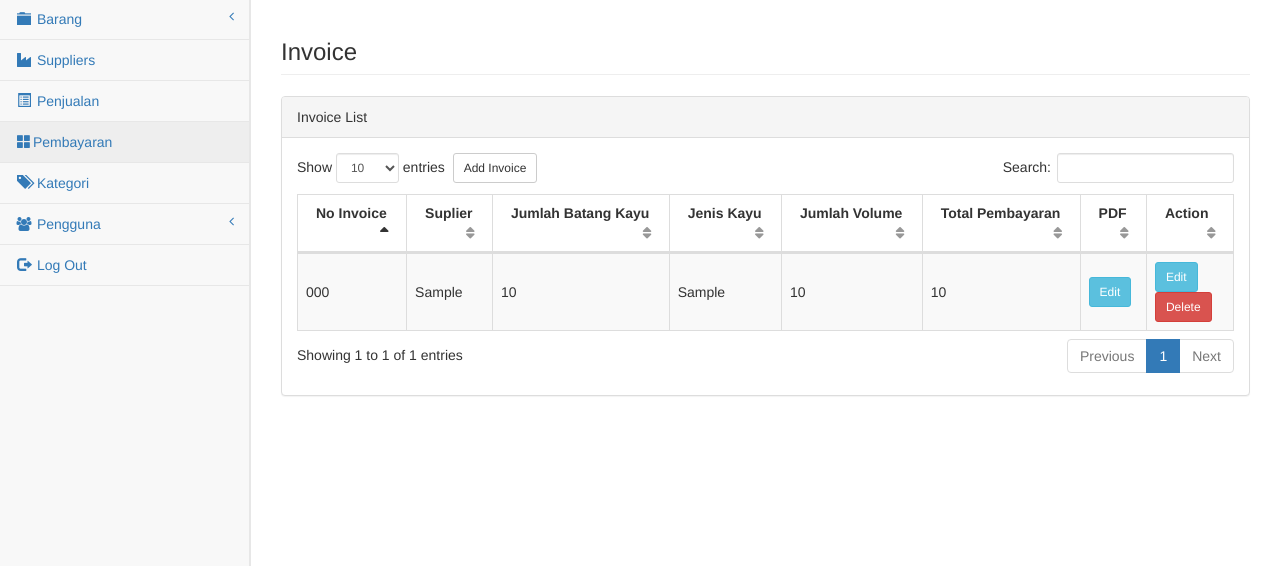
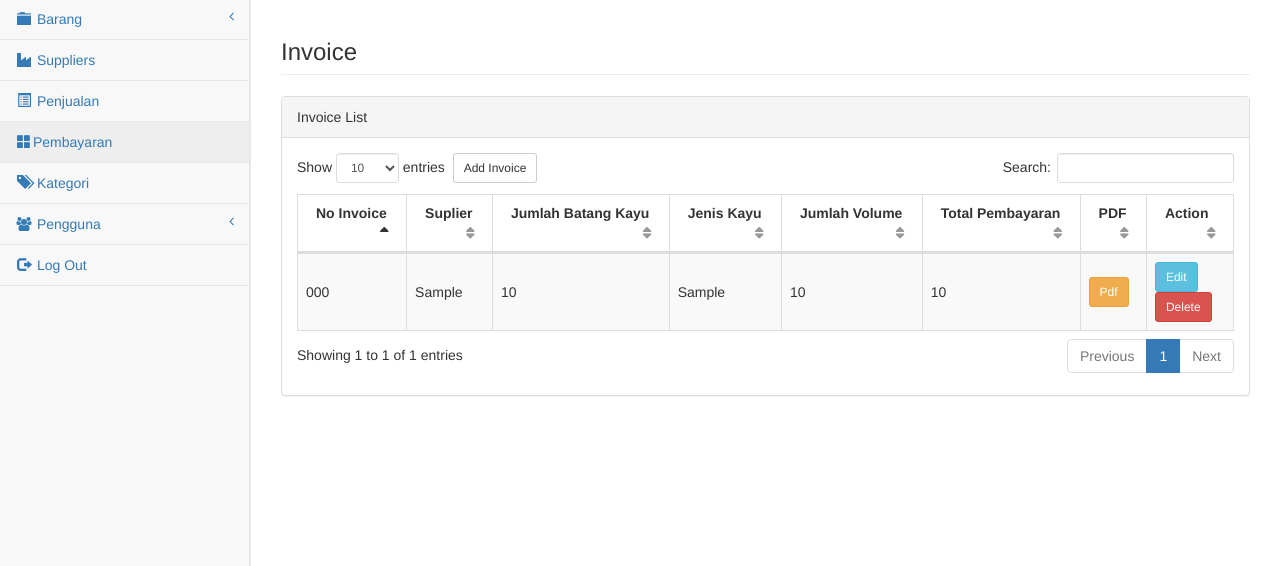
Before and after one commit to satriaherman1/tokobesi, a CodeIgniter app: page /database/invoice in a window 1280 px wide. Shown: the part 52-618 px from the top of the page. Run offline with CodeIgniter, Linux system fonts and the light colour scheme; a user stored in the database is signed in; data comes from the database, SQL or seed files in the repository; tables that the repository leaves empty or names only in its code hold one stand-in row (values such as "Sample post"); some libraries are stand-ins or nearby versions.

Commit message:
change button pdf

```diff
--- a/application/views/invoice/index.php
+++ b/application/views/invoice/index.php
@@ -58,7 +58,7 @@
              <td><?= $invoice->log_type; ?></td>
              <td><?= $invoice->total_volume; ?></td>
              <td><?= $invoice->total_paid; ?></td>
-             <td><button class="btn btn-info btn-sm edit" onclick="setPdfUrl('<?= $invoice->id ?>')" data-toggle="modal" data-target="#pdf-invoice" data-id="<?= $invoice->id ?>">Edit</button>
+             <td><button class="btn btn-warning btn-sm edit" onclick="setPdfUrl('<?= $invoice->id ?>')" data-toggle="modal" data-target="#pdf-invoice" data-id="<?= $invoice->id ?>">Pdf</button>
                </td>
              <td>
                <button class="btn btn-info btn-sm edit" data-toggle="modal" data-target="#edit-invoice" data-id="<?= $invoice->id ?>">Edit</button>
```
